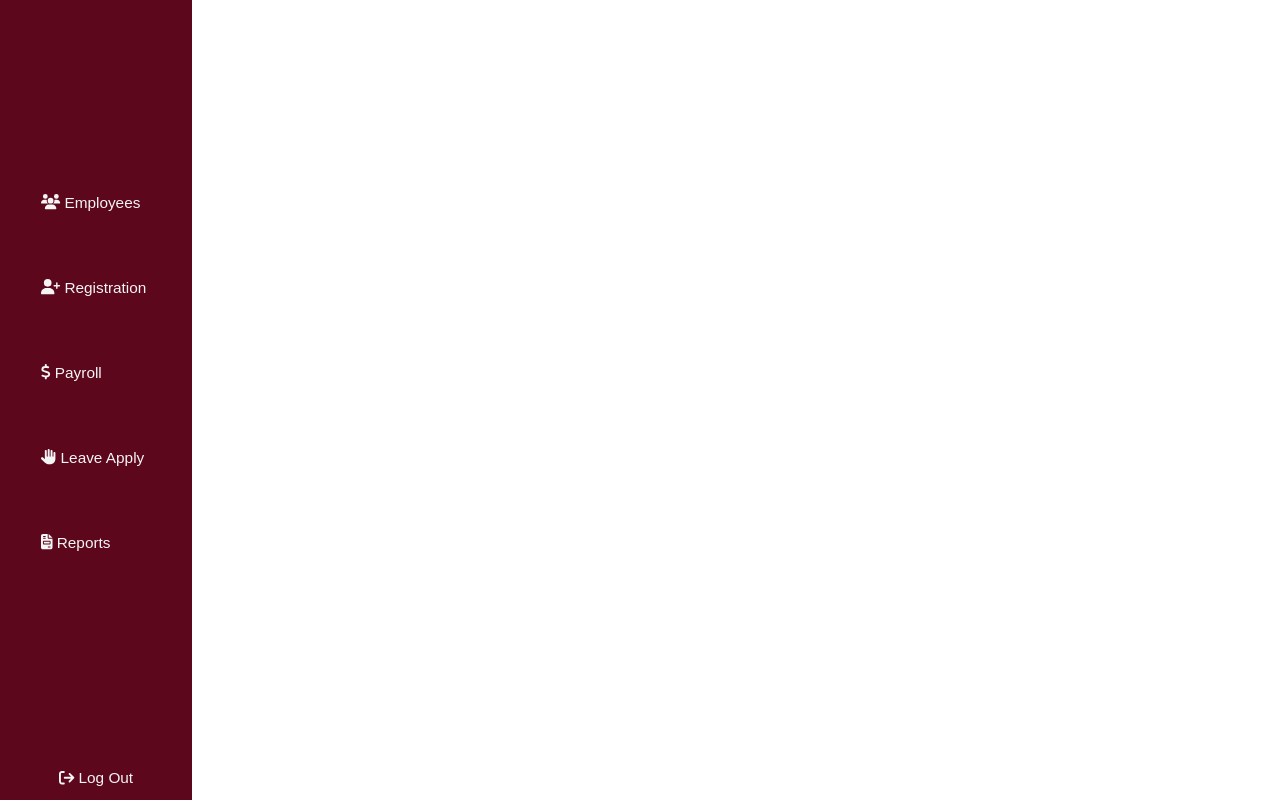
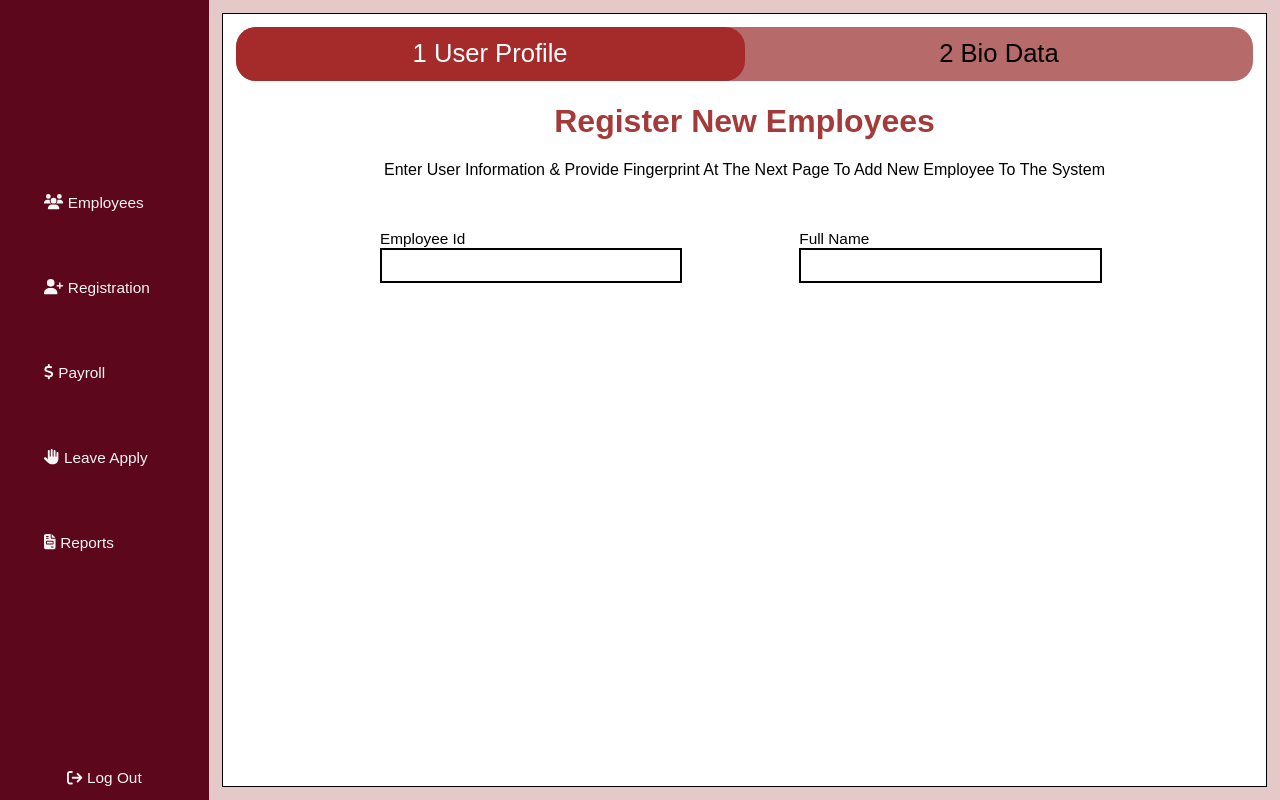
Before and after one commit to anjanaed/EmpSync, a React (Vite) app in the folder client/: page / in a window 1280 px wide. Built offline with nearby package versions, Linux system fonts and the light colour scheme.

Commit message:
register

```diff
--- a/client/src/App.jsx
+++ b/client/src/App.jsx
@@ -3,13 +3,14 @@ import reactLogo from './assets/react.svg'
 import viteLogo from '/vite.svg'
 import Navbar from './components/hrDashboard/hrNavbar'
 import './index.css'
+import Register from './pages/registration/Registration'
 
 function App() {
   const [count, setCount] = useState(0)
 
   return (
     <>
-      <Navbar/>
+      <Register/>
     </>
   )
 }
--- a/client/src/components/hrDashboard/hrNavbar.module.css
+++ b/client/src/components/hrDashboard/hrNavbar.module.css
@@ -1,6 +1,6 @@
 .navbar_base{
     height: 100vh;
-    width: 15%;
+    width: 100%;
     background-color: #5D071C;
     display: flex;
     flex-direction: column;
--- a/client/src/pages/registration/Registration.jsx
+++ b/client/src/pages/registration/Registration.jsx
@@ -1,16 +1,47 @@
-import React from 'react';
+import React from "react";
+import styles from "./Registration.module.css";
+import Navbar from "../../components/hrDashboard/hrNavbar";
+import { FontAwesomeIcon } from '@fortawesome/react-fontawesome';
+import { fa1,fa2 } from '@fortawesome/free-solid-svg-icons';
+
+function Register() {
+  return (
+    <div className={styles.home}>
+      <div className={styles.homeNavbar}>
+        <Navbar />
+      </div>
+      <div className={styles.homeContent}>
+        <div className={styles.rBox}>
+            <div className={styles.rTable}>
+            <div className={styles.rTableContentSelected}>1 User Profile</div>
+            <div className={styles.rTableContent}>2 Bio Data</div>
+            </div>
 
 
-function Register(){
+        <div className={styles.mid}>
+          <h1>Register New Employees</h1>
+          <span>
+            Enter User Information & Provide Fingerprint At The Next Page To Add New
+            Employee To The System
+          </span>
+        </div>
+        <div className={styles.inputs}>
+            <div className={styles.inputsBox}>
+            <label>Employee Id</label><br></br>
+            <input type="textbox"></input>
+            </div>
+            <div className={styles.inputsBox}>
+            <label>Full Name</label><br></br>
+            <input type="textbox"></input>
+            </div>
 
-    return(
-        <div>
-            <div>
+        </div>
 
+        </div>
 
-            </div>
-        </div>
-    )
+      </div>
+    </div>
+  );
 }
 
 export default Register;
--- a/client/src/pages/registration/Registration.module.css
+++ b/client/src/pages/registration/Registration.module.css
@@ -0,0 +1,93 @@
+.home{
+    display: flex;
+    flex-direction: row;
+    width: 100%;
+    height: 100vh;
+}
+
+.homeNavbar{
+    flex: 1;
+}
+
+.homeContent{
+    flex: 5;
+    padding: 1vw;
+    background-color: rgb(229, 200, 200);
+    display: flex;
+}
+
+.rBox{
+    padding: 1vw;
+    border: 1px solid black;
+    background-color: white;
+    flex: 1;
+    display: flex;
+    flex-direction: column;
+
+}
+
+.rTable{
+    display: flex;
+    cursor: pointer;
+    flex-direction: row;
+    background-color: rgb(182, 106, 106);
+    border-radius: 20px;
+
+}
+
+.rTableContent{
+    flex: 1;
+    font-size: 2vw;
+    font-family: Arial, Helvetica, sans-serif;
+    padding: 1vw;
+    text-align: center;
+
+}
+.rTableContentSelected{
+    flex: 1;
+    font-size: 2vw;
+    font-family: Arial, Helvetica, sans-serif;
+    padding: 1vw;
+    border-radius: 20px;
+    color: white;
+    background-color: brown;
+    text-align: center;
+
+}
+
+.mid{
+    font-family: Arial, Helvetica, sans-serif;
+    text-align: center;
+}
+
+.mid h1{
+    color: rgb(165, 58, 58);
+}
+
+.inputs{
+    font-family: Arial, Helvetica, sans-serif;
+    margin: 4vw 6vw 2vw 8vw;
+    display: flex;
+    flex-direction: row;
+    justify-content: space-between;
+    font-size: 1.2vw;
+}
+
+
+.inputsBox{
+    padding-left: 5%;
+
+    width: 100%;
+
+
+
+}
+
+
+.inputs input{
+    padding: 0.6vw;
+    border: 2px solid black;
+    width: 75%;
+    justify-content: space-between;
+
+}
```
